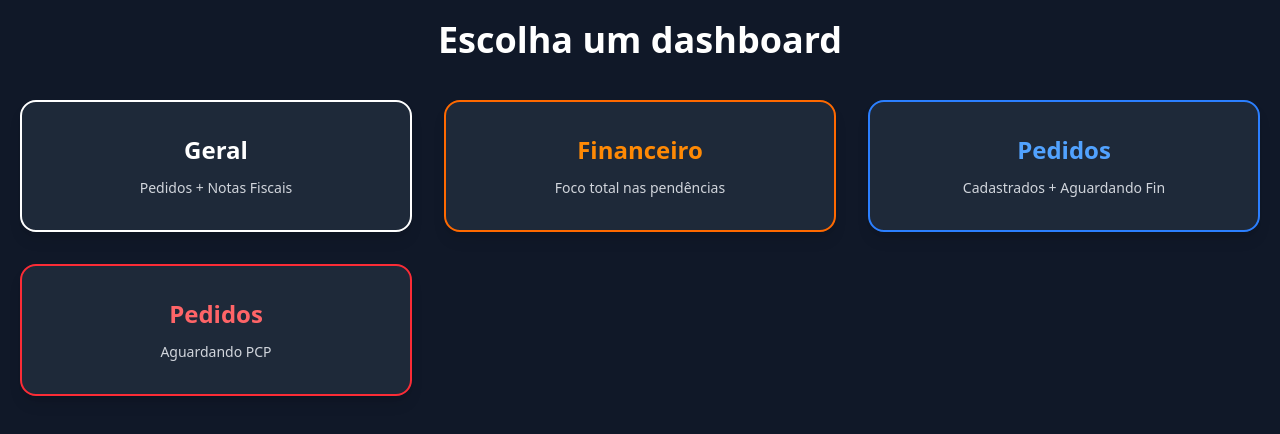
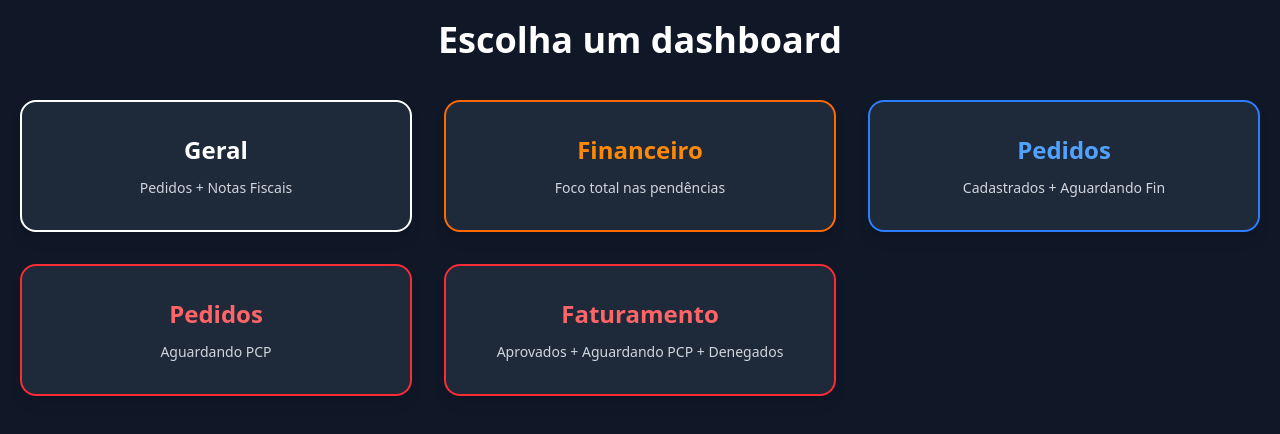
Before and after one commit to Roonyx43/dea-rom, a Vue app in the folder frontend/: page / in a window 1280 px wide. Shown: the top 434 px of the page. Built offline with nearby package versions, Linux system fonts and the light colour scheme.

Commit message:
Inclusão de Dashboard de Faturamento

```diff
--- /dev/null
+++ b/frontend/src/components/Dashboard/DashboardFaturamento.vue
@@ -0,0 +1,28 @@
+<template>
+  <section class="select-none">
+    <!-- NOTAS FISCAIS -->
+    <h2 class="text-2xl font-bold mt-10 mb-4">Notas Fiscais</h2>
+    <div class="grid grid-cols-1 md:grid-cols-2 lg:grid-cols-3 gap-5">
+      <!-- Coluna: Aprovados -->
+      <Aprovados />
+
+      <!-- Coluna: Aguardando PCP -->
+      <AguardandoPCP />
+
+      <!-- Coluna: Não autorizada -->
+      <NaoAutorizada />
+    </div>
+  </section>
+</template>
+
+<script setup>
+import AguardandoPCP from '../Cards/Notas Fiscais/AguardandoPCP.vue';
+import Aprovados from '../Cards/Notas Fiscais/Aprovados.vue';
+import NaoAutorizada from '../Cards/Notas Fiscais/NaoAutorizada.vue';
+import AguardandoFin from '../Cards/Pedidos/AguardandoFin.vue';
+import Cadastrados from '../Cards/Pedidos/Cadastrados.vue';
+</script>
+
+<style scoped>
+/* Nenhum CSS extra, só Tailwind. Se precisar customizar algo, só avisar! */
+</style>
--- a/frontend/src/components/HomeDashboard.vue
+++ b/frontend/src/components/HomeDashboard.vue
@@ -37,6 +37,14 @@
         <h3 class="text-2xl font-bold mb-3 text-red-400">Pedidos</h3>
         <p class="text-sm text-gray-300">Aguardando PCP</p>
       </RouterLink>
+
+      <RouterLink
+        to="/dashboards/faturamento"
+        class="flex flex-col items-center justify-center rounded-2xl border-2 border-red-500 p-8 shadow-lg hover:scale-105 transition transform bg-gray-800"
+      >
+        <h3 class="text-2xl font-bold mb-3 text-red-400">Faturamento</h3>
+        <p class="text-sm text-gray-300">Aprovados + Aguardando PCP + Denegados</p>
+      </RouterLink>
     </div>
   </section>
 </template>
--- a/frontend/src/router/index.js
+++ b/frontend/src/router/index.js
@@ -6,6 +6,7 @@ import DashboardGeral from '@/components/Dashboard/DashboardGeral.vue';
 import DashboardFin from '@/components/Dashboard/DashboardFinanceiro.vue';
 import DashboardPedidosFin from '@/components/Dashboard/DashboardComercial.vue';
 import DashboardAguardandoPCP from '../components/Dashboard/DashboardAguardandoPCP.vue';
+import DashboardFaturamento from '../components/Dashboard/DashboardFaturamento.vue';
 
 const routes = [
   { path: '/', name: 'home', component: HomeDashboards },
@@ -13,6 +14,7 @@ const routes = [
   { path: '/dashboards/fin', name: 'dashboard-fin', component: DashboardFin },
   { path: '/dashboards/pedidos-fin', name: 'dashboard-pedidos-fin', component: DashboardPedidosFin },
   { path: '/dashboards/aguardando-pcp', name: 'dashboard-aguardando-pcp', component: DashboardAguardandoPCP },
+  { path: '/dashboards/faturamento', name: 'dashboard-faturamento', component: DashboardFaturamento }
 ];
 
 export const router = createRouter({
```
